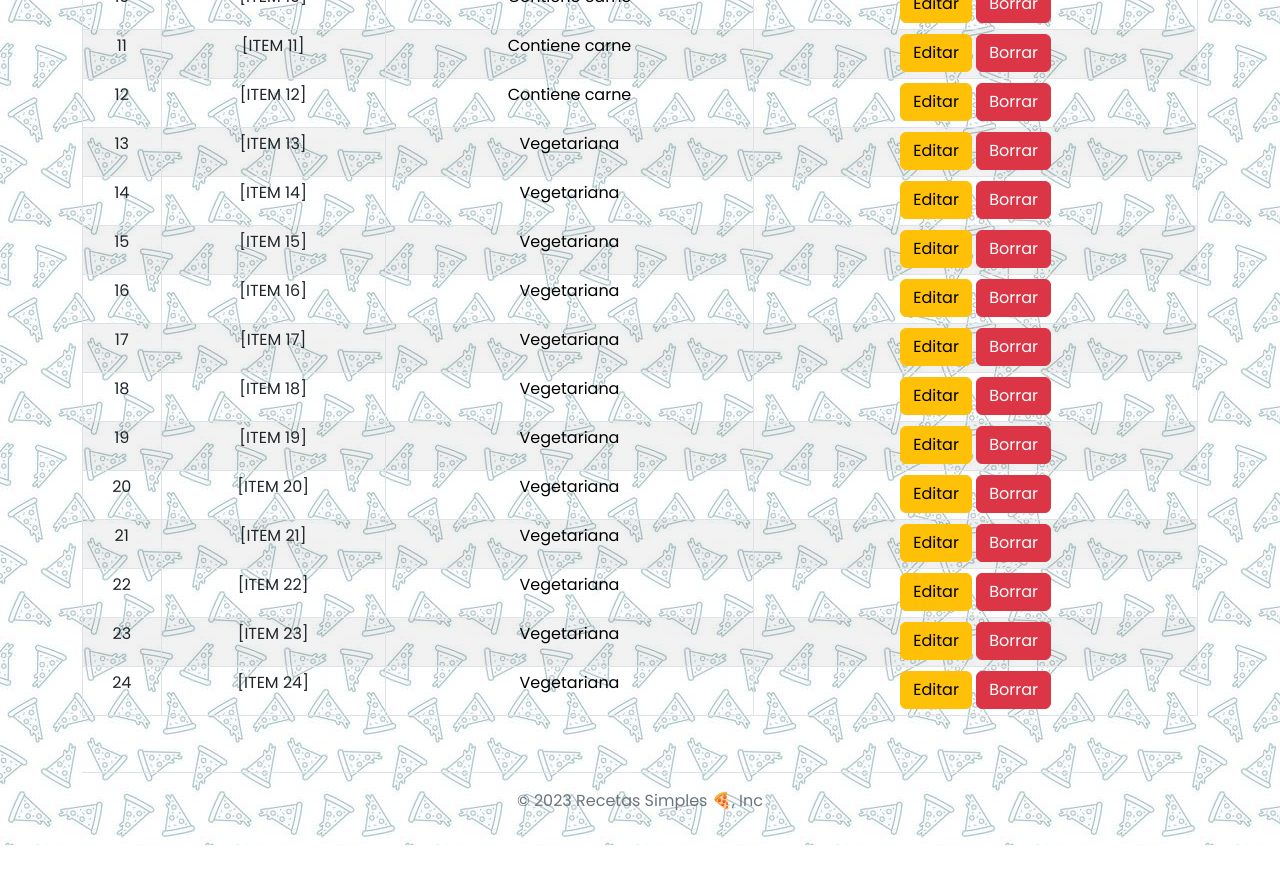
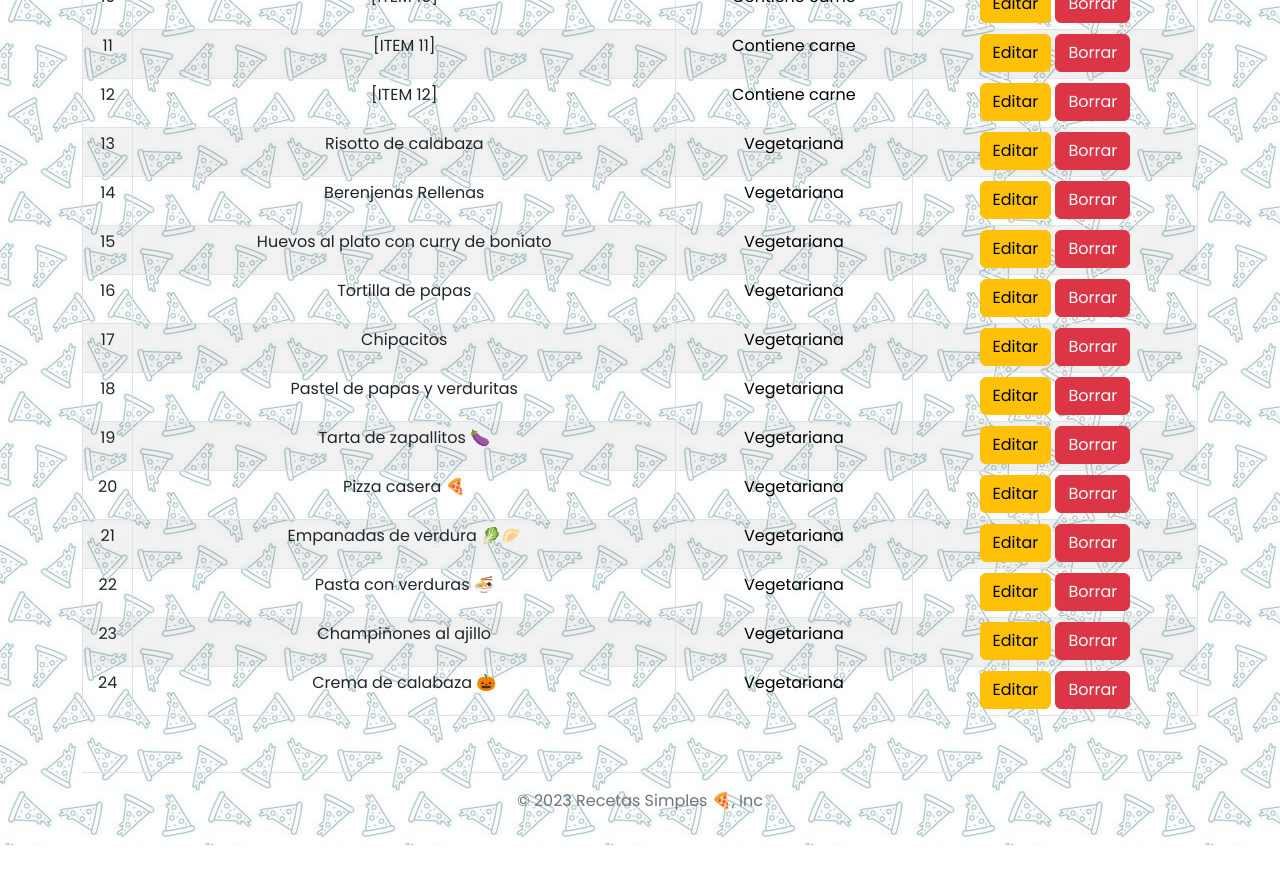
Before and after one commit to PabloCaero/milanesa, a React (Create React App) app: page /abmTarjetas in a window 1280 px wide. Shown: the part 740-1609 px from the top of the page. Built offline with nearby package versions, Linux system fonts and the light colour scheme.

Commit message:
Completo el listado de recetas veggies

```diff
--- a/src/components/Card.css
+++ b/src/components/Card.css
@@ -14,14 +14,17 @@
     height: 200px;
     position: center;
 
+
+
 }
 
 .card-img2{
 
     margin-top: 7px;
     border: 5px solid white;
-    width: 100px;
-    height: 100x;
+    width: 450px;
+    height: auto;
+    border-radius: 10px;
 
 }
 
--- a/src/components/Card.js
+++ b/src/components/Card.js
@@ -49,13 +49,15 @@ export default function Card({card}){
           <Modal.Title>{card.titulo}</Modal.Title>
         </Modal.Header>
         <Modal.Body>
-
+         <center>
         <img className="card-img2" src={card.imagen} alt=""/>
-
+        </center>
 
 
         <p >{card.descripcion}</p>
-
+        <center>
+        <a href={card.link_receta}>Ir a la receta</a>
+        </center>
 
 
         </Modal.Body>
--- a/src/data/tarjetas.json
+++ b/src/data/tarjetas.json
@@ -2,9 +2,10 @@
 [
     {
         "index": "1",
-        "titulo": "[ITEM 1]",
-        "imagen": "images/asado.jpg",
-        "descripcion": "[DESCRIPCION]",
+        "titulo": "Empanadas tucumanas",
+        "imagen": "https://i0.wp.com/recetasargentinas.net/wp-content/uploads/2022/01/F2EC7D2F-6271-4524-863D-F10B93BAA360.jpg?resize=800%2C790&ssl=1",
+        "descripcion": "Empanadas que son una BOMBA 🤤 ¡Animate a hacerlas!",
+        "link_receta": "https://recetasargentinas.net/empanadas-tucumanas/",
         "condicion_tf": false
 
     },
@@ -13,6 +14,7 @@
         "titulo": "[ITEM 2]",
         "imagen": "images/empanadas.jpg",
         "descripcion": "[DESCRIPCION]",
+        "link_receta": "",
         "condicion_tf": false
     },
     {
@@ -20,6 +22,7 @@
         "titulo": "[ITEM 3]",
         "imagen": "images/milanesa.jpg",
         "descripcion": "[DESCRIPCION]",
+        "link_receta": "",
         "condicion_tf": false
     },
     {
@@ -27,6 +30,7 @@
         "titulo": "[ITEM 4]",
         "imagen": "images/pastas.jpg",
         "descripcion": "[DESCRIPCION]",
+        "link_receta": "",
         "condicion_tf": false
     },
     {
@@ -34,6 +38,7 @@
         "titulo": "[ITEM 5]",
         "imagen": "images/pastas.jpg",
         "descripcion": "[DESCRIPCION]",
+        "link_receta": "",
         "condicion_tf": false
     },
     {
@@ -41,6 +46,7 @@
         "titulo": "[ITEM 6]",
         "imagen": "images/pastas.jpg",
         "descripcion": "[DESCRIPCION]",
+        "link_receta": "",
         "condicion_tf": false
     },
     {
@@ -48,6 +54,7 @@
         "titulo": "[ITEM 7]",
         "imagen": "images/pastas.jpg",
         "descripcion": "[DESCRIPCION]",
+        "link_receta": "",
         "condicion_tf": false
     },
     {
@@ -55,6 +62,7 @@
         "titulo": "[ITEM 8]",
         "imagen": "images/pastas.jpg",
         "descripcion": "[DESCRIPCION]",
+        "link_receta": "",
         "condicion_tf": false
     },
     {
@@ -62,6 +70,7 @@
         "titulo": "[ITEM 9]",
         "imagen": "images/pastas.jpg",
         "descripcion": "[DESCRIPCION]",
+        "link_receta": "",
         "condicion_tf": false
     },
     {
@@ -69,6 +78,7 @@
         "titulo": "[ITEM 10]",
         "imagen": "images/pastas.jpg",
         "descripcion": "[DESCRIPCION]",
+        "link_receta": "",
         "condicion_tf": false
     },
     {
@@ -76,6 +86,7 @@
         "titulo": "[ITEM 11]",
         "imagen": "images/pastas.jpg",
         "descripcion": "[DESCRIPCION]",
+        "link_receta": "",
         "condicion_tf": false
     },
     {
@@ -83,91 +94,104 @@
         "titulo": "[ITEM 12]",
         "imagen": "images/pastas.jpg",
         "descripcion": "[DESCRIPCION]",
+        "link_receta": "",
         "condicion_tf": false
     },
     {
         "index": "13",
-        "titulo": "[ITEM 13]",
-        "imagen": "images/asado.jpg",
-        "descripcion": "[DESCRIPCION]",
+        "titulo": "Risotto de calabaza",
+        "imagen": "https://s1.eestatic.com/2015/03/02/cocinillas/cocinillas_15008545_115802524_1024x683.jpg",
+        "descripcion": "Los risottos con su textura cremosa son la mar de reconfortantes a la hora de cenar y este con calabaza no puede ser más adecuado para el otoño. La receta rápida por excelencia explicada paso a paso.",
+        "link_receta": "https://www.elespanol.com/cocinillas/recetas/pasta-y-arroz/20120403/risotto-calabaza-secretos-buen-risotto/1000073042700_30.html",
         "condicion_tf": true
 
     },
     {
         "index": "14",
-        "titulo": "[ITEM 14]",
-        "imagen": "images/empanadas.jpg",
-        "descripcion": "[DESCRIPCION]",
+        "titulo": "Berenjenas Rellenas",
+        "imagen": "https://i0.wp.com/recetasargentinas.net/wp-content/uploads/2022/10/313052884_1824706371211741_2297583365858920340_n.jpeg?resize=800%2C1067&ssl=1",
+        "descripcion": "De vegetales, arroz, lentejas y quinoa. Es una opción sana y sobre todo facil de hacer para esos días que querés comer liviano pero rico 🔥",
+        "link_receta": "https://recetasargentinas.net/berenjenas-rellenas-de-vegetales-arrozlentejas-y-quinoa/",
         "condicion_tf": true
     },
     {
         "index": "15",
-        "titulo": "[ITEM 15]",
-        "imagen": "images/milanesa.jpg",
-        "descripcion": "[DESCRIPCION]",
+        "titulo": "Huevos al plato con curry de boniato",
+        "imagen": "https://s1.eestatic.com/2022/12/27/cocinillas/recetas/729187790_229793895_1706x960.jpg",
+        "descripcion": "Los huevos al plato son fabulosos para comer de plato único. Estos con curry son geniales para comer solo o con un poco de arroz o pasta.",
+        "link_receta": "https://www.elespanol.com/cocinillas/recetas/verduras/20230110/huevos-plato-curry-boniato-unico-dias/1002916758305_30.html",
         "condicion_tf": true
     },
     {
         "index": "16",
-        "titulo": "[ITEM 16]",
-        "imagen": "images/pastas.jpg",
-        "descripcion": "[DESCRIPCION]",
+        "titulo": "Tortilla de papas",
+        "imagen": "https://i0.wp.com/recetasargentinas.net/wp-content/uploads/2013/02/tortilla-de-papas1.jpeg?fit=720%2C960&ssl=1",
+        "descripcion": "Una TREMENDA opción para cuando estas muy a fin de mes, que si te animás, podés rellenarlo de lo que sea.",
+        "link_receta": "https://recetasargentinas.net/tortilla-de-papas/",
         "condicion_tf": true
     },
     {
         "index": "17",
-        "titulo": "[ITEM 17]",
-        "imagen": "images/pastas.jpg",
-        "descripcion": "[DESCRIPCION]",
+        "titulo": "Chipacitos",
+        "imagen": "https://imag.bonviveur.com/pan-chipa-en-un-cestillo.jpg",
+        "descripcion": "Si te jugás por esta receta, indispensable tener preparado el termito con mate y buena compañia 🧉",
+        "link_receta": "https://recetasargentinas.net/chipacitos/",
         "condicion_tf": true
     },
     {
         "index": "18",
-        "titulo": "[ITEM 18]",
-        "imagen": "images/pastas.jpg",
-        "descripcion": "[DESCRIPCION]",
+        "titulo": "Pastel de papas y verduritas",
+        "imagen": "https://cdn0.recetasgratis.net/es/posts/5/8/5/pastel_de_papas_vegetariano_74585_600.webp",
+        "descripcion": "El pastel de papas es la mejor opción si tenés una reunión con varias personas, ya que es bastante contundente y rico (y sobre todo para el frío). Esta es la opción vegana, pero le agregas huevo y sale como 👊",
+        "link_receta": "https://www.recetasgratis.net/receta-de-pastel-de-papas-vegetariano-74585.html",
         "condicion_tf": true
     },
     {
         "index": "19",
-        "titulo": "[ITEM 19]",
-        "imagen": "images/pastas.jpg",
-        "descripcion": "[DESCRIPCION]",
+        "titulo": "Tarta de zapallitos 🍆",
+        "imagen": "https://i0.wp.com/recetasargentinas.net/wp-content/uploads/2019/08/68942846_10156433762392596_2428687324511469568_n.jpg?fit=768%2C960&ssl=1",
+        "descripcion": "Ingredientes super sencillos pero que juntos forman un sabor increíble. Esta tarta de zapallitos, cebolla y queso te va a volar la cabeza 🤯",
+        "link_receta": "https://recetasargentinas.net/tarta-de-zapallitos/",
         "condicion_tf": true
     },
     {
         "index": "20",
-        "titulo": "[ITEM 20]",
-        "imagen": "images/pastas.jpg",
-        "descripcion": "[DESCRIPCION]",
+        "titulo": "Pizza casera 🍕",
+        "imagen": "https://cdn0.recetasgratis.net/es/posts/1/9/3/pizza_casera_31391_600.webp",
+        "descripcion": "Elaborar nuestra propia receta de pizza casera fácil es un proceso mucho más sencillo de lo que creemos, solo necesitamos conocer los ingredientes para pizza necesarios y el proceso a seguir para integrarlos. ",
+        "link_receta": "https://www.recetasgratis.net/receta-de-pizza-casera-31391.html",
         "condicion_tf": true
     },
     {
         "index": "21",
-        "titulo": "[ITEM 21]",
-        "imagen": "images/pastas.jpg",
-        "descripcion": "[DESCRIPCION]",
+        "titulo": "Empanadas de verdura 🥬🥟",
+        "imagen": "https://cdn0.recetasgratis.net/es/posts/7/1/5/empanadas_de_verdura_7517_600.webp",
+        "descripcion": "Las empanadas de verdura, junto a las empanadas de pollo, de carne y de jamón y queso, son una de las más consumidas a nivel mundial gracias a su sabor y textura. Además, se pueden congelar cocidas durante 3 meses, asimismo, puede ser una gran alternativa para los días que no disponemos de tiempo. También son perfectas para llevar como vianda al trabajo, a la escuela o a la facultad.",
+        "link_receta": "https://www.recetasgratis.net/receta-de-empanadas-de-verdura-7517.html",
         "condicion_tf": true
     },
     {
         "index": "22",
-        "titulo": "[ITEM 22]",
-        "imagen": "images/pastas.jpg",
-        "descripcion": "[DESCRIPCION]",
+        "titulo": "Pasta con verduras 🍜",
+        "imagen": "https://imag.bonviveur.com/pasta-con-verduras.webp",
+        "descripcion": "¿Te dieron ganas de un rico plato de pasta con verduras? ¡Entonces esta receta es para vos! Vas a querer repetir una y otra vez.",
+        "link_receta": "https://www.bonviveur.es/recetas/pasta-con-verduras",
         "condicion_tf": true
     },
     {
         "index": "23",
-        "titulo": "[ITEM 23]",
-        "imagen": "images/pastas.jpg",
-        "descripcion": "[DESCRIPCION]",
+        "titulo": "Champiñones al ajillo",
+        "imagen": "https://www.paulinacocina.net/wp-content/uploads/2021/12/champinones-al-ajillo-800x534.jpg",
+        "descripcion": "Este plato que les traigo hoy está hecho con 5 ingredientes; cebolla, champiñones, ajo, vino blanco y perejil. Están riquísimos en su forma simple salteados, pero también en revueltos con huevos, al horno, en salsas, como guarnición, como aperitivo, como un ingrediente más de otros platos, en pizzas (por favor pruébenlos en pizza) e incluso rellenos.",
+        "link_receta": "https://www.paulinacocina.net/champinones-al-ajillo/25167",
         "condicion_tf": true
     },
     {
         "index": "24",
-        "titulo": "[ITEM 24]",
-        "imagen": "images/pastas.jpg",
-        "descripcion": "[DESCRIPCION]",
+        "titulo": "Crema de calabaza 🎃",
+        "imagen": "https://www.paulinacocina.net/wp-content/uploads/2022/12/receta-de-crema-de-calabaza-casera-800x534.jpg",
+        "descripcion": "La crema de calabaza es un plato sencillo y económico que se ha preparado con frecuencia en los hogares españoles y en muchas partes del mundo como plato principal o como acompañamiento de otras comidas. Es una opción deliciosa y nutritiva para el otoño y el invierno.",
+        "link_receta": "https://www.paulinacocina.net/crema-de-calabaza/28400",
         "condicion_tf": true
     }
 
```
Also changed, not shown: src/pages/ABMTarjetas.js (+29 -0 lines).
